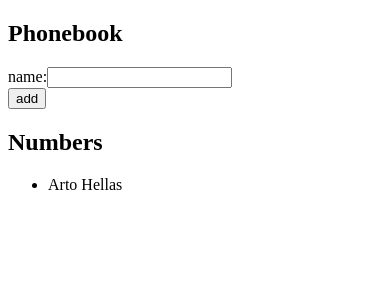
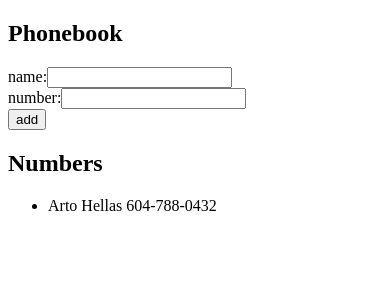
Before and after one commit to dryu99/full_stack_open, a React (Create React App) app in the folder part_2/phonebook/: page / in a window 390 px wide. Shown: the top 300 px of the page. Built offline with nearby package versions, Linux system fonts and the light colour scheme.

Commit message:
complete 'phonebook' exercise 2.8

```diff
--- a/part_2/phonebook/src/App.js
+++ b/part_2/phonebook/src/App.js
@@ -3,30 +3,39 @@
 
 const App = () => {
   const [ persons, setPersons] = useState([
-    { name: 'Arto Hellas' }
-  ])
-  const [ newName, setNewName ] = useState('')
+    {
+      name: 'Arto Hellas',
+      number: '604-788-0432'
+    }
+  ]);
+  const [ newName, setNewName ] = useState('');
+  const [ newNumber, setNewNumber ] = useState('');
 
   const handleNameChange = (event) => {
     setNewName(event.target.value);
   }
 
+  const handleNumberChange = (event) => {
+    setNewNumber(event.target.value);
+  }
+
   const addPerson = (event) => {
     event.preventDefault();
-
     const personAlreadyExists = persons.some(person =>
       person.name === newName
     );
 
     if (personAlreadyExists) {
-      alert(`${newName} is already added to phonebook`)
+      alert(`${newName} is already added to phonebook`);
     } else {
       var newPerson = {
-        name: newName
+        name: newName,
+        number: newNumber
       }
 
       setPersons(persons.concat(newPerson));
       setNewName('');
+      setNewNumber('');
     }
   }
 
@@ -36,10 +45,11 @@
       <form onSubmit={addPerson}>
         <div>
           name:
-          <input
-            value={newName}
-            onChange={handleNameChange}
-          />
+          <input value={newName} onChange={handleNameChange}/>
+        </div>
+        <div>
+          number:
+          <input value={newNumber} onChange={handleNumberChange}/>
         </div>
         <div>
           <button type="submit">add</button>
--- a/part_2/phonebook/src/components/Person.js
+++ b/part_2/phonebook/src/components/Person.js
@@ -2,7 +2,7 @@
 
 const Person = ({ person }) => {
   return (
-    <li>{person.name}</li>
+    <li>{person.name} {person.number}</li>
   )
 }
 
```
